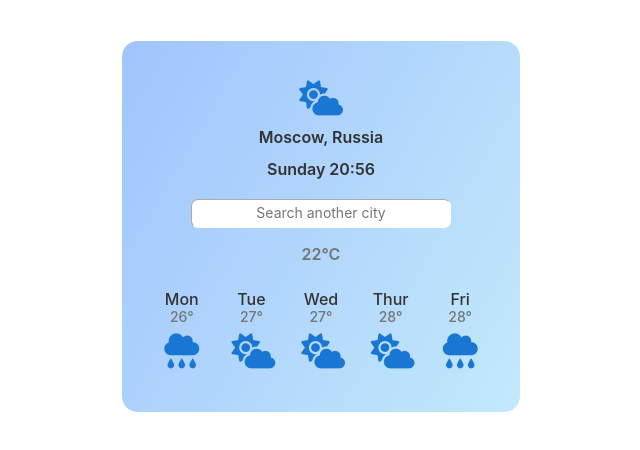
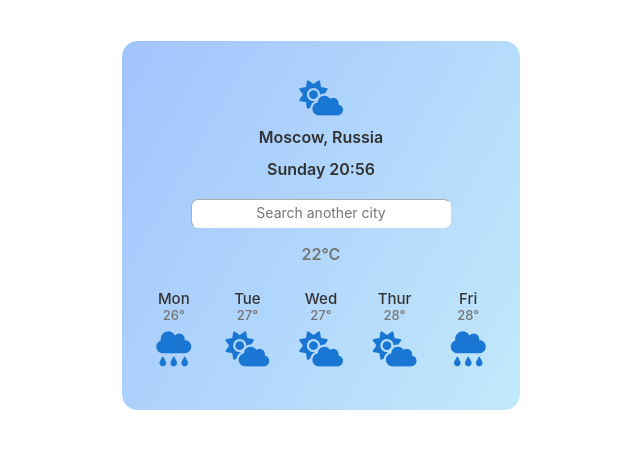
Before and after one commit to la-dolce-vit/weather-app, a plain HTML site: page index.html in a window 1280 px wide. Shown: the whole page, without its empty margins (319-959 px from the left). Drawn offline with nearby package versions, Linux system fonts and the light colour scheme.

Commit message:
Change to css: padding is set to 10px

```diff
--- a/index.html
+++ b/index.html
@@ -26,14 +26,14 @@
                         </ul>
                     </div>
                     <form id="search-form">
-                        <input type="text" style="
+                        <input id="input" type="text" style="
                 text-align: center;
                 border-color:#ffffff;
                 border-radius: 7px;
                 border-width: 1px;
                 font-size: 14px;
                 padding: 5px 20px;
-              " id="input"
+              "
               placeholder="Search another city" autocomplete="off" autofocus="on" />
                     </form>
 
--- a/src/styles.css
+++ b/src/styles.css
@@ -38,7 +38,7 @@ i {
   text-align: center;
   margin: 0 auto;
   margin-top: 40px;
-  padding: 10px 20px;
+  padding: 10px;
   background-image: linear-gradient(120deg, #a1c4fd 0%, #c2e9fb 100%);
 }
 input {
@@ -46,12 +46,12 @@ input {
 }
 .days {
   color: #323232;
-  font-size: 16px;
+  font-size: 15px;
   margin-top: 20px;
 }
 .celsius {
   color: #757575;
-  font-size: 14px;
+  font-size: 13px;
 }
 #heading-third {
   margin-top: 7px;
```
